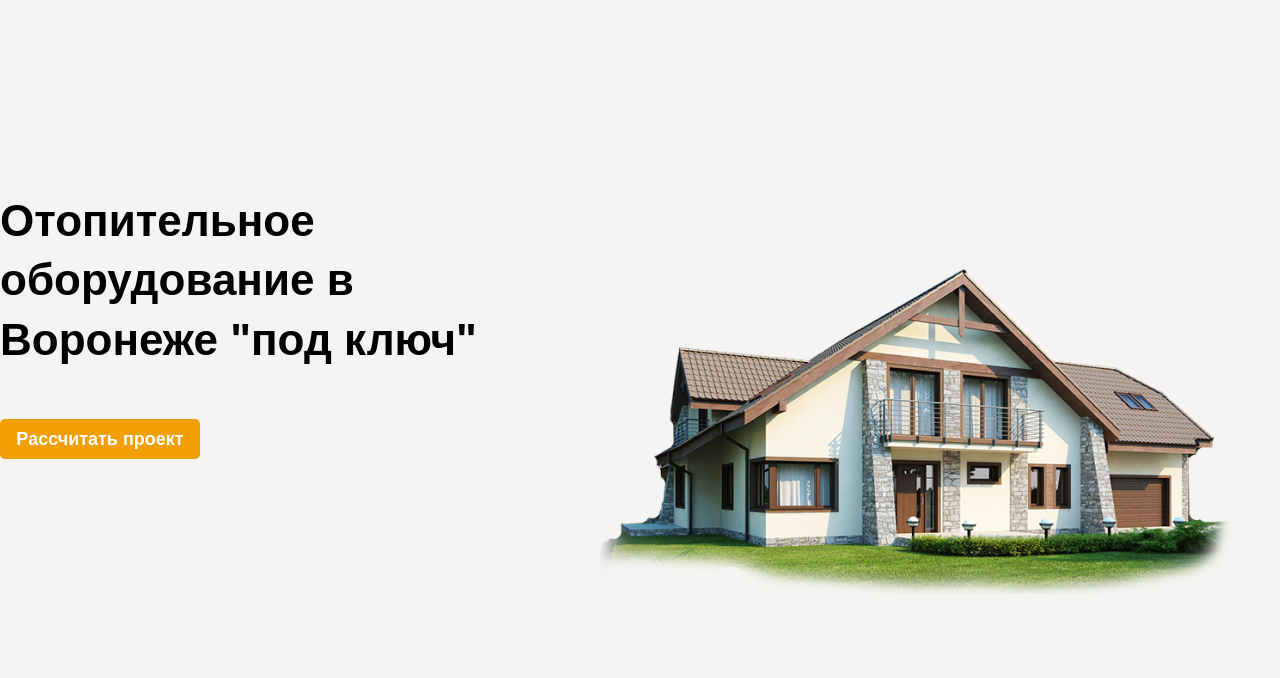
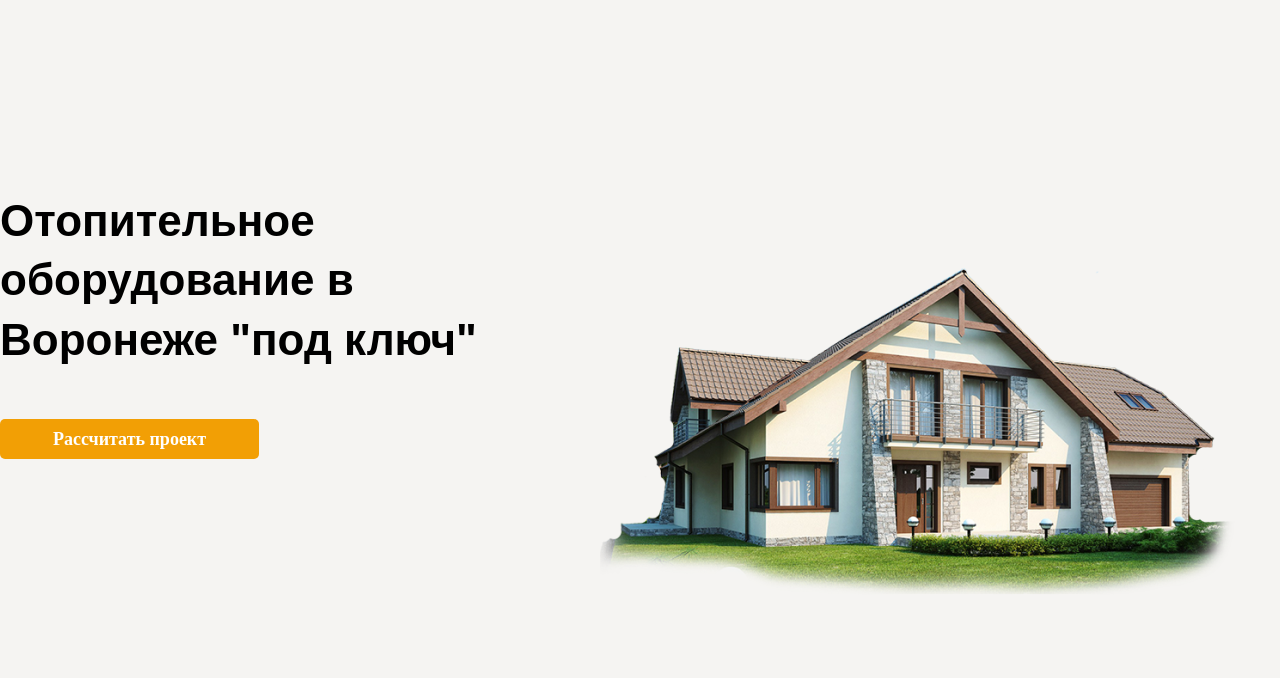
Before and after one commit to aleksey-t/delta-t, a plain HTML site: page index.html in a window 1280 px wide. Shown: the part 122-800 px from the top of the page. Drawn offline with Linux system fonts and the light colour scheme.

Commit message:
some changes LOL

```diff
--- a/css/colors.css
+++ b/css/colors.css
@@ -3,4 +3,5 @@
     --white-color: #FFFFFF;
     --white-color-dimmed: #FBFBFB;
     --grey-color-light: #F5F4F2;
+    --delta-yellow: #F2B43F;
 }
--- a/css/style.css
+++ b/css/style.css
@@ -97,7 +97,7 @@
 }
 
 .menu-item:hover {
-    border-bottom: #F2B43F solid 4px;
+    border-bottom: var(--delta-yellow) solid 4px;
     color: black;
     cursor: pointer;
 }
@@ -198,14 +198,14 @@
     min-width: 200px;
     background-color: #F29F05;
     border-radius: 5px;
+    border: none;
     font-size: 18px;
     font-weight: bold;
-    color: #F1F1F1;
-    border: none;
-}
-.button-yellow a{
     text-decoration: none;
     color: white;
+    display: flex;
+    justify-content: center;
+    align-items: center;
 }
 
 .promo-images {
@@ -452,6 +452,7 @@
     font-size: 18px;
     font-family: Open-Sans, sans-serif;
     margin-top: 35px;
+    max-width: 210px;
 }
 
 .steps_screen {
--- a/index.html
+++ b/index.html
@@ -69,11 +69,9 @@
         <div class="promo-description">
             <div class="promo-description-third-part">Отопительное оборудование в Воронеже "под ключ"</div>
             <div class="calculate">
-                <button class="button-yellow">
-                    <a href="#calculate-project">
+                    <a href="#calculate-project" class="button-yellow">
                         Рассчитать проект
                     </a>
-                </button>
             </div>
         </div>
         <div class="promo-images">
@@ -262,7 +260,7 @@
                     <input type="text" class="app-field-two" placeholder="Телефон">
                     <input type="text" class="app-field-three" placeholder="Электронная почта">
                     <textarea class="app-field-four" placeholder="Текст заявки"></textarea>
-                    <button id="order" class="button-yellow">отправить заявку</button>
+                    <a id="order" class="button-yellow">отправить заявку</a>
                 </div>
             </div>
 
@@ -299,6 +297,8 @@
 
 </div>
 
+<div id="button-up"></div>
+
 <script src="js/script.js"></script>
 </body>
 </html>
```
